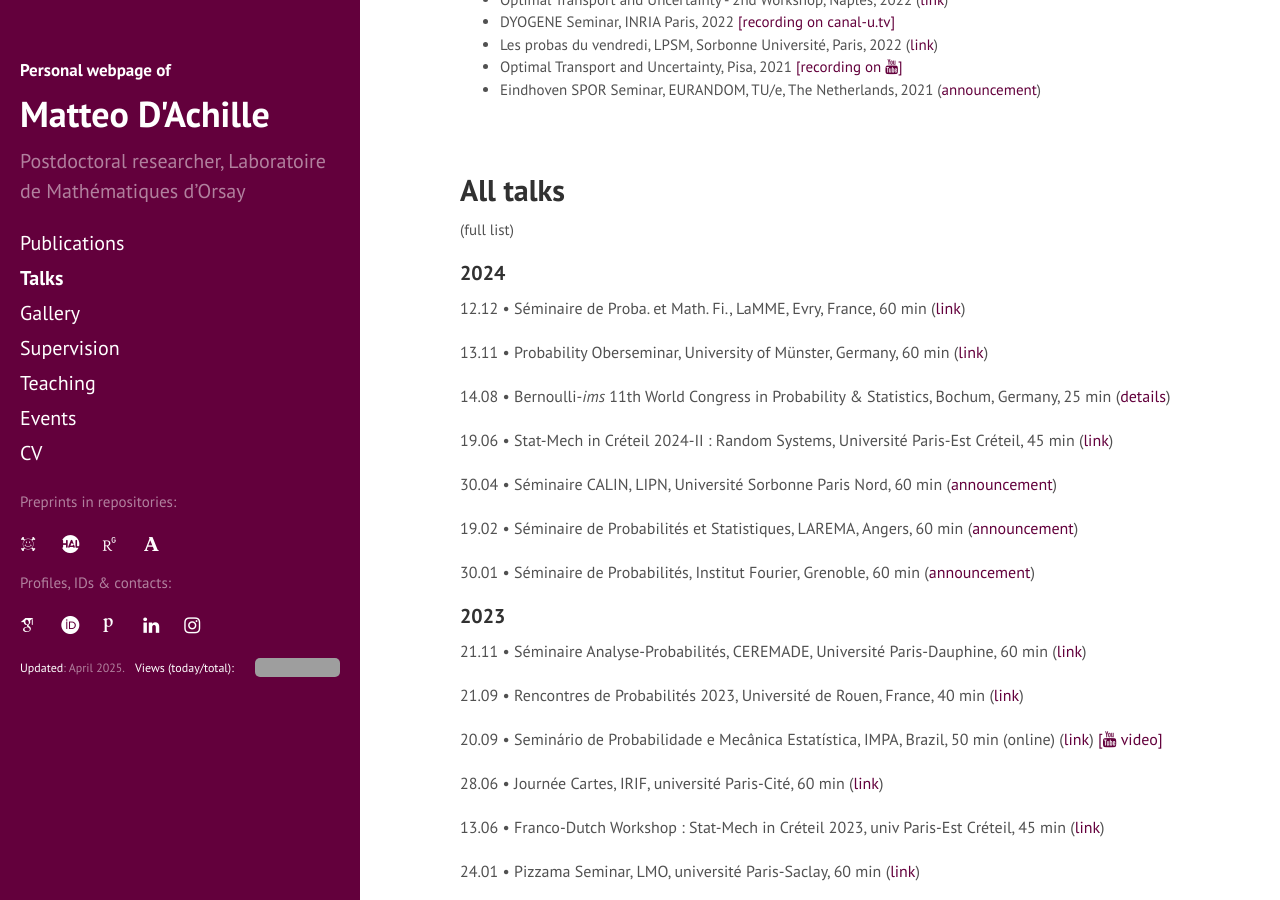
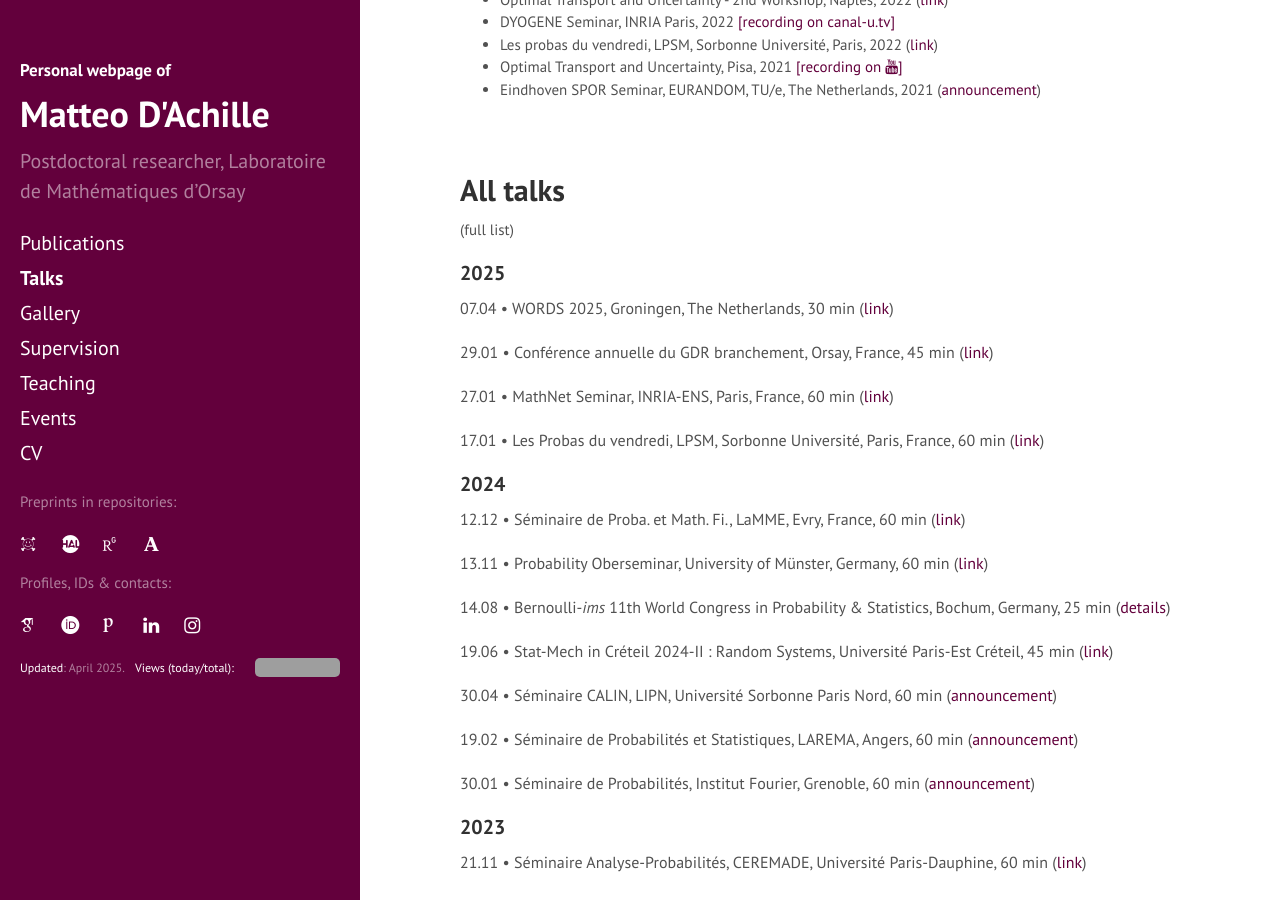
Before and after one commit to matteodachille/matteodachille.github.io, a Jekyll site: the page built from talks.md, in a window 1280 px wide and 900 px high, scrolled down 867 px. Built offline with Jekyll 4.4.1, drawn with Linux system fonts in a browser that asks for light colours; nearby versions of some CDN libraries; some web fonts are replaced; grey boxes are pictures that could not be loaded.

Commit message:
Updated links and talks

```diff
--- a/talks.md
+++ b/talks.md
@@ -104,6 +104,26 @@ Title: _TBA_
 
 (full list)
 {: style="font-size: 15px; margin-left: 0px" }
+
+
+#### 2025
+{: .no_toc}
+
+07.04 &#x2022; WORDS 2025, Groningen, The Netherlands, 30 min
+([link](https://sites.google.com/rug.nl/words2025/abstracts?authuser=0#h.ta5e0ax9c9pc){:target="_blank"})
+{: style="font-size: 16px" }
+
+29.01 &#x2022; Conférence annuelle du GDR branchement, Orsay, France, 45 min
+([link](https://indico.math.cnrs.fr/event/12161/program){:target="_blank"})
+{: style="font-size: 16px" }
+
+27.01 &#x2022; MathNet Seminar, INRIA-ENS, Paris, France, 60 min
+([link](https://team.inria.fr/mathnet/calendar/782/#:~:text=Seminar%3A%20Matteo%20D%27achille){:target="_blank"})
+{: style="font-size: 16px" }
+
+17.01 &#x2022; Les Probas du vendredi, LPSM, Sorbonne Université, Paris, France, 60 min
+([link](https://www.lpsm.paris/seminaires/probasduvendredi/index#:~:text=Vendredi%2017%20janvier%202025){:target="_blank"})
+{: style="font-size: 16px" }
 
 
 #### 2024
```
Also changed, not shown: index.html (+5 -4 lines).
